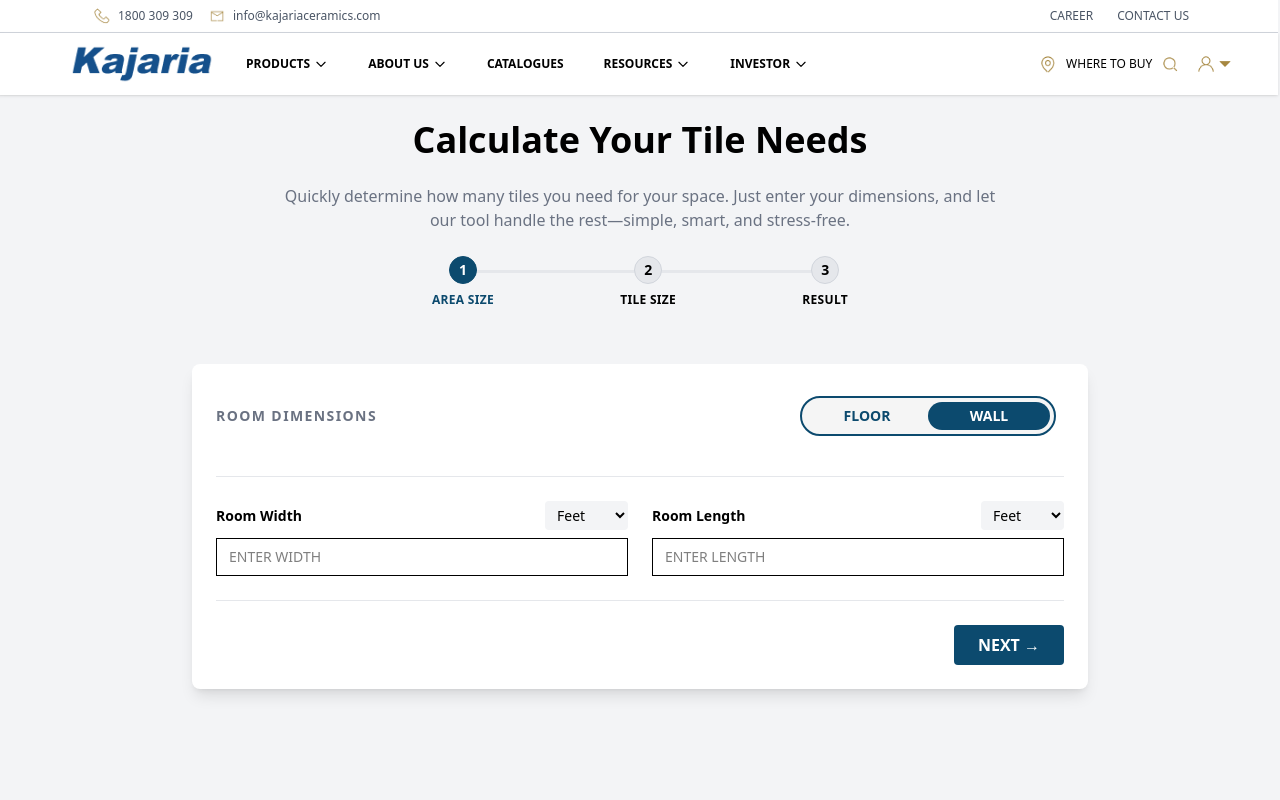
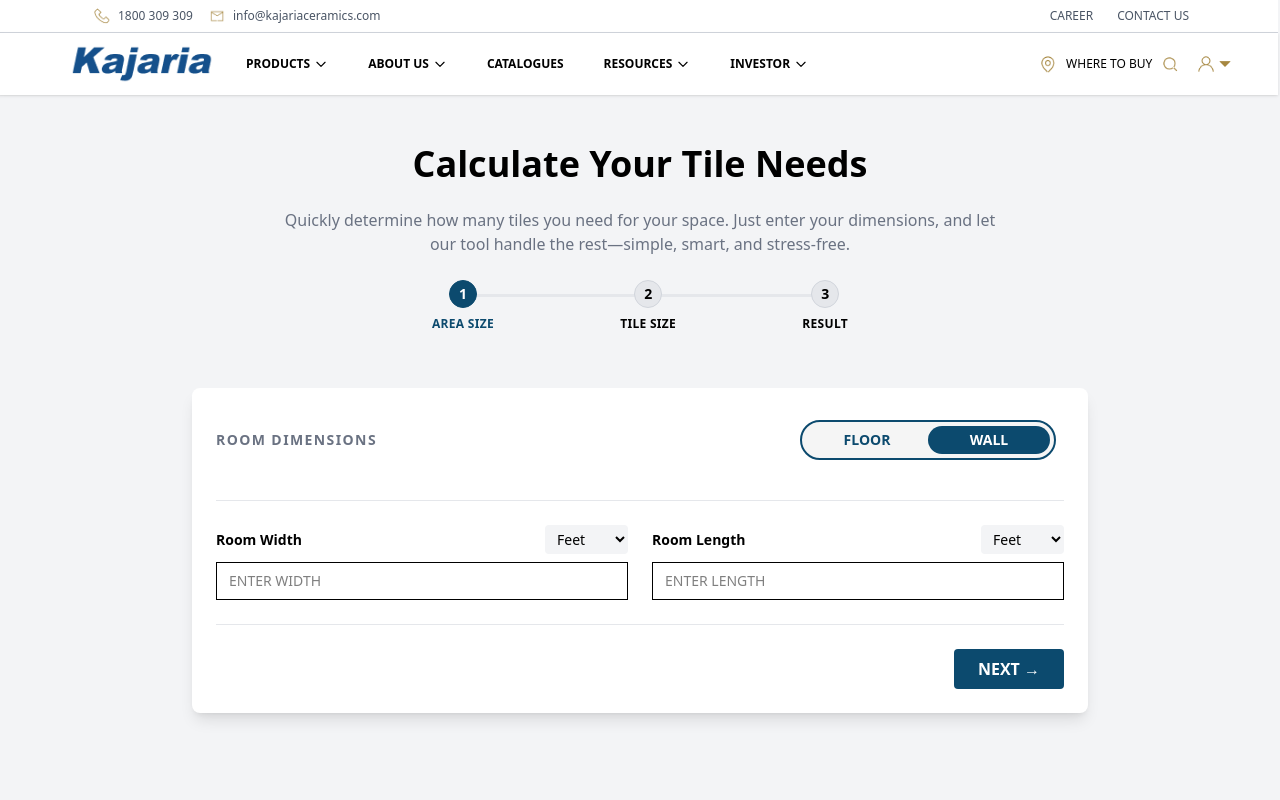
Before and after one commit to surendra-ayasya/KajariaTiles-TIleCalculator, a React (Vite) app: page / in a window 1280 px wide. Shown: the top 800 px of the page. Built offline with nearby package versions, Linux system fonts and the light colour scheme.

Commit message:
updated footer

```diff
--- a/src/pages/TileCalculator.jsx
+++ b/src/pages/TileCalculator.jsx
@@ -17,7 +17,7 @@ const TileCalculator = () => {
   };
 
   return (
-    <div className="h-screen  pt-24 mb-20 ">
+    <div className="h-screen  pt-30 mb-36 ">
       <h1 className="text-4xl font-bold text-center m-6  ">
         Calculate Your Tile Needs
       </h1>
```
